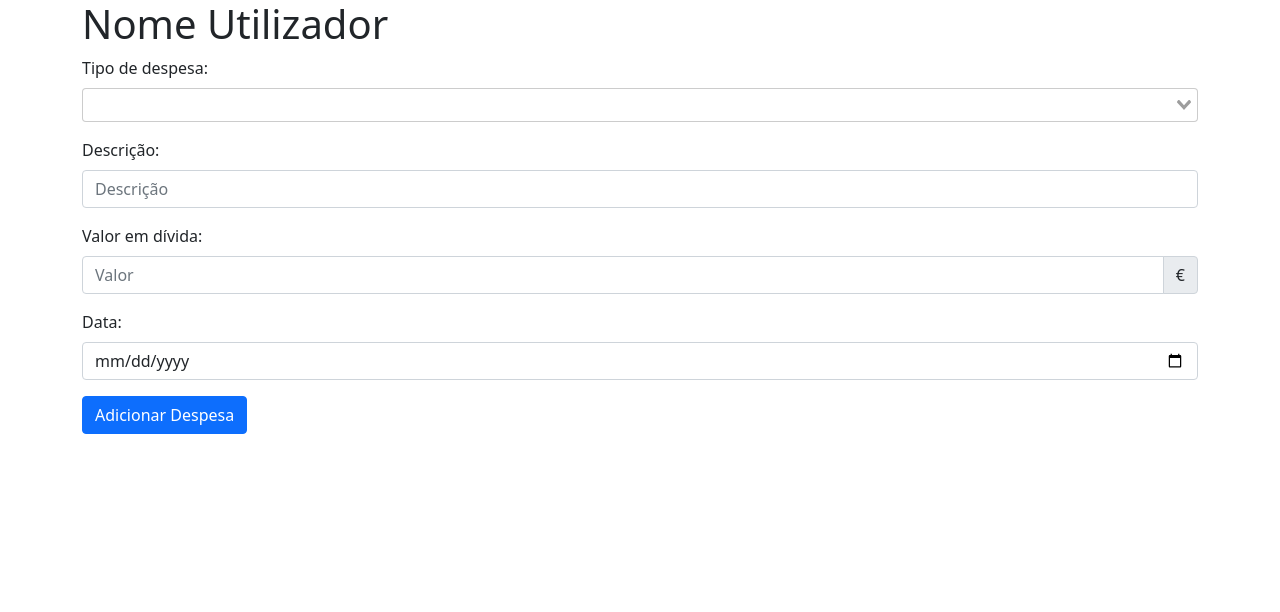
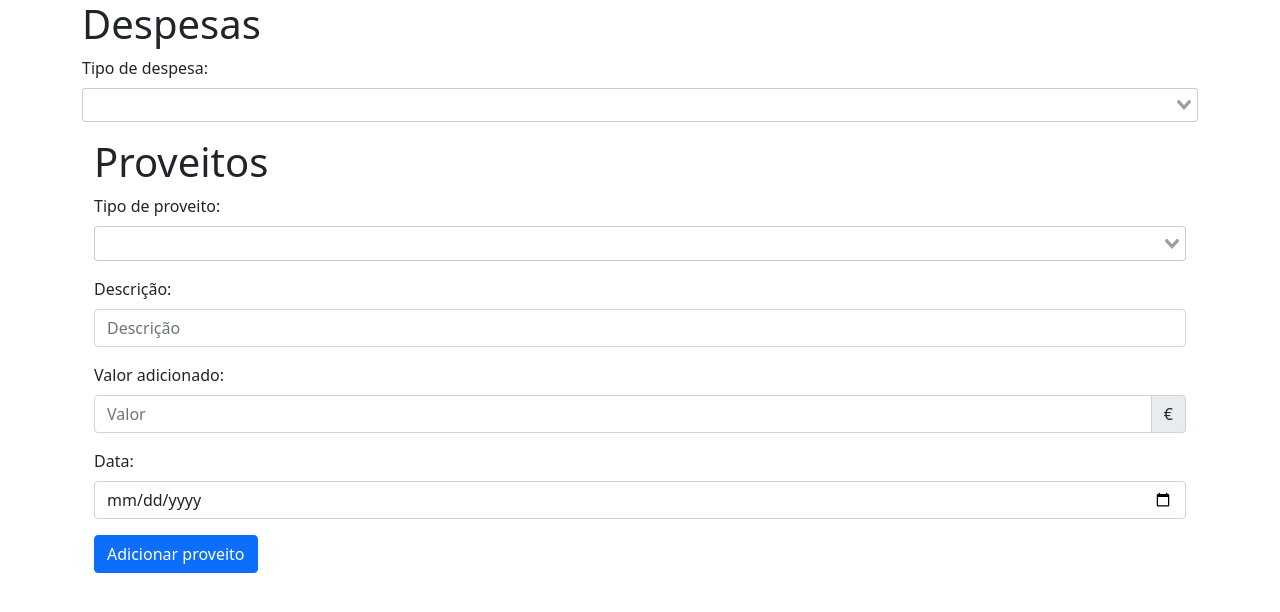
Before and after one commit to CristianaCostaPereira/Pay_What_You_Owe, a Vue app in the folder pay-what-you-owe/: page / in a window 1280 px wide. Shown: the top 612 px of the page. Built offline with nearby package versions, Linux system fonts and the light colour scheme; what vue-sweetalert2 would draw is missing.

Commit message:
Income component added

```diff
--- a/pay-what-you-owe/src/components/Expense.vue
+++ b/pay-what-you-owe/src/components/Expense.vue
@@ -1,7 +1,7 @@
 <template>
   <div>
     <div class="container">
-      <h1>Nome Utilizador</h1>
+      <h1>Despesas</h1>
 
       <form @submit.prevent>
         <div class="mb-3">
@@ -10,16 +10,19 @@
           <v-select
             label="description"
             :options="types"
-            v-model="expense.type">
+            v-model="expense.type"
+            value="expense">
           </v-select>
         </div>
 
+        <div v-if="expense.type">
           <div class="mb-3">
             <label
               for="description"
               class="form-label">
 
-            Descrição:</label>
+              Descrição:
+            </label>
 
             <input
               id="description"
@@ -73,6 +76,7 @@
 
             Adicionar Despesa
           </button>
+        </div>
       </form>
 
       <div class="mt-3"
@@ -81,12 +85,20 @@
 
         {{ expense.type }}: {{ expense.value + '€'}}
       </div>
+
+      <income />
     </div>
   </div>
 </template>
 
 <script>
+import Income from '@/components/Income.vue'
+
 export default {
+  components: {
+    Income
+  },
+
   data () {
     return {
       expense: {
--- /dev/null
+++ b/pay-what-you-owe/src/components/Income.vue
@@ -0,0 +1,150 @@
+<template>
+  <div>
+    <div class="container">
+      <h1>Proveitos</h1>
+
+      <form @submit.prevent>
+        <div class="mb-3">
+          <label class="form-label">Tipo de proveito:</label>
+
+          <v-select
+            label="description"
+            :options="types"
+            v-model="income.type">
+          </v-select>
+        </div>
+
+        <div class="mb-3">
+          <label
+            for="description"
+            class="form-label">
+
+            Descrição:</label>
+
+          <input
+            id="description"
+            type="text"
+            class="form-control"
+            placeholder="Descrição"
+            v-model="income.description">
+        </div>
+
+        <div class="mb-3">
+          <label
+            for="value"
+            class="form-label">
+
+            Valor adicionado:
+          </label>
+
+          <div class="input-group mb-3">
+            <input
+              id="value"
+              type="number"
+              class="form-control"
+              placeholder="Valor"
+              v-model="income.value">
+
+            <span class="input-group-text">€</span>
+          </div>
+        </div>
+
+        <div class="mb-3">
+          <label
+            for="date"
+            class="form-label">
+
+            Data:
+          </label>
+
+          <div class="input-group mb-3">
+            <input
+              id="date"
+              type="date"
+              class="form-control"
+              v-model="income.date">
+          </div>
+        </div>
+
+        <button
+          @click="addIncome()"
+          type="submit"
+          class="btn btn-primary">
+
+          Adicionar proveito
+        </button>
+      </form>
+
+      <div class="mt-3"
+        v-for="income in incomes"
+        :key="income.id">
+
+        {{ income.type }}: {{ income.value + '€'}}
+      </div>
+    </div>
+  </div>
+</template>
+
+<script>
+export default {
+  data () {
+    return {
+      income: {
+        type: null,
+        description: '',
+        value: '',
+        date: ''
+      },
+
+      incomes: [],
+
+      types: [
+        {
+          id: 1,
+          description: 'Salário'
+        },
+
+        {
+          id: 2,
+          description: 'Prémio'
+        },
+
+        {
+          id: 3,
+          description: 'Presentes'
+        },
+
+        {
+          id: 4,
+          description: 'Outro'
+        }
+      ]
+    }
+  },
+
+  methods: {
+    addIncome () {
+      let newIncome = {
+        id: this.income.length + 1,
+        type: this.income.type.description,
+        description: this.income.description,
+        value: this.income.value,
+        date: this.income.date
+      }
+
+      this.incomes.push(newIncome)
+
+      this.clearIncomeForm()
+    },
+
+    clearIncomeForm () {
+      this.income = {
+        type: null,
+        description: '',
+        value: '',
+        date: ''
+      }
+    }
+  }
+}
+</script>
```
Lines whose indentation alone changed are shown as unchanged.
